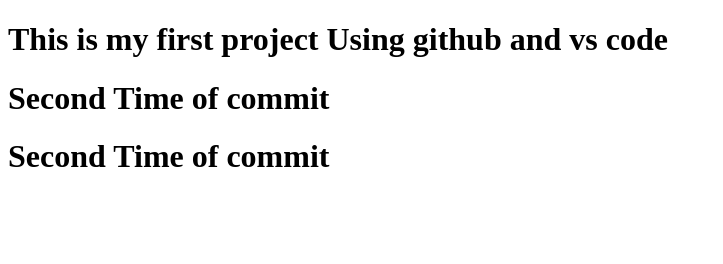
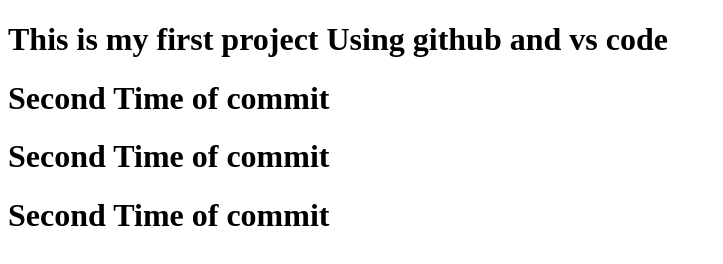
Before and after one commit to avinashbendale/Github-VSCode, a plain HTML site: page index.html in a window 1280 px wide. Shown: the whole page, without its empty margins (0-723 px from the left). Drawn offline with Linux system fonts and the light colour scheme.

Commit message:
second commit

```diff
--- a/index.html
+++ b/index.html
@@ -10,5 +10,6 @@
     <h1>This is my first project Using github and vs code</h1>
     <h1>Second Time of commit</h1>
     <h1>Second Time of commit</h1>
+    <h1>Second Time of commit</h1>
 </body>
 </html>
```
